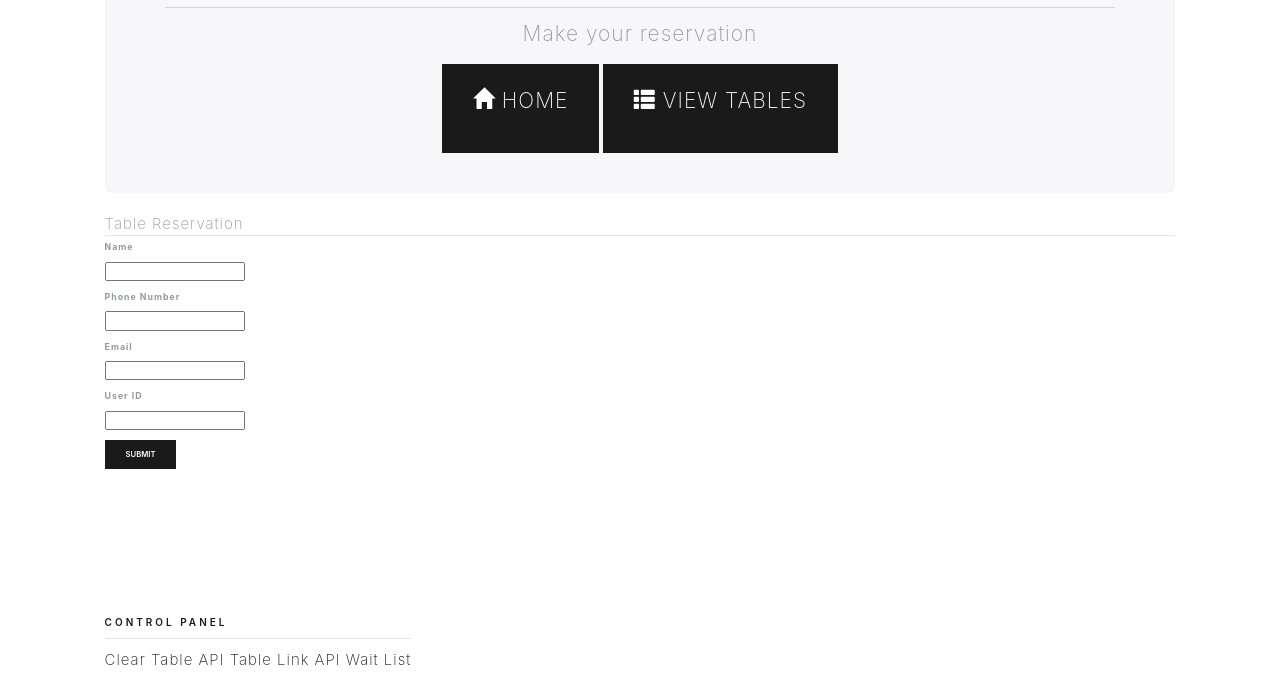
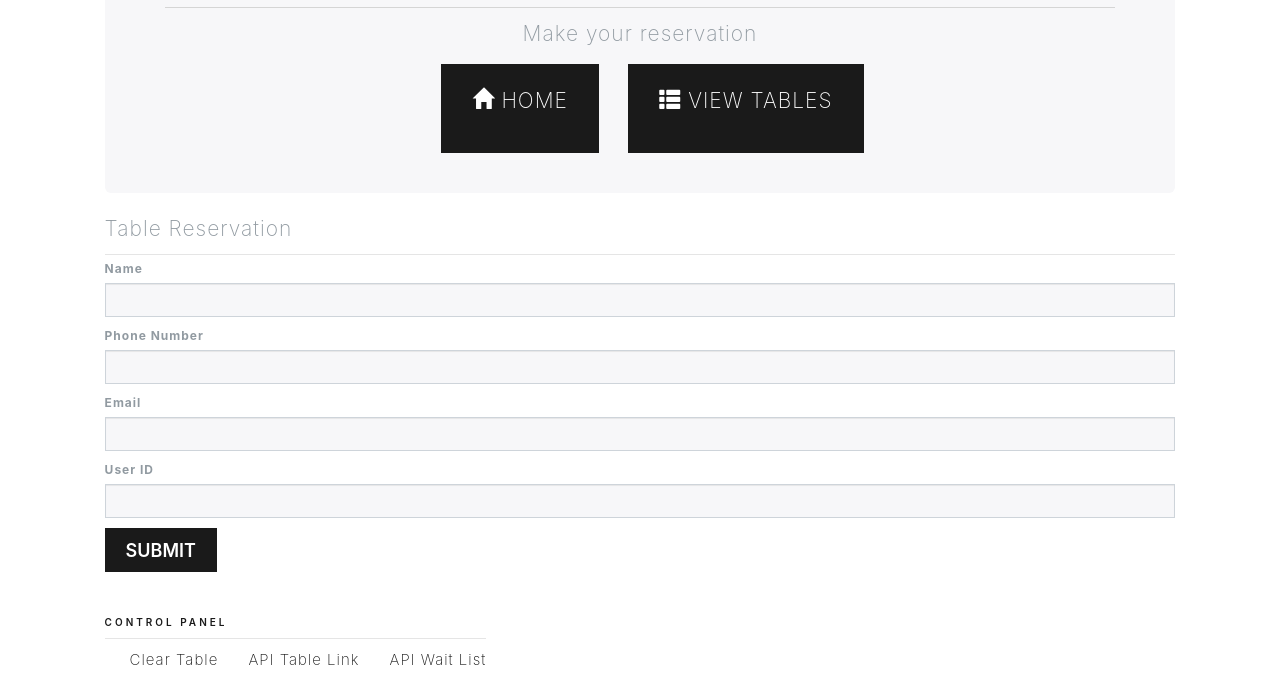
Before and after one commit to PicklesForEyes/restaurants-booker, a website: page reserve.html in a window 1280 px wide. Shown: the part 119-800 px from the top of the page. Drawn offline with nearby package versions, Linux system fonts and the light colour scheme.

Commit message:
css fixes

```diff
--- a/assets/restaurants.css
+++ b/assets/restaurants.css
@@ -1,5 +1,18 @@
 body {
 	padding: 0 7%;
+	font-size:12px;
+}
+
+legend{
+	font-size:21px;
+}
+
+a{
+	margin-left:25px;
+}
+
+.btn{
+	font-size:18px;
 }
 
 footer {
--- a/reserve.html
+++ b/reserve.html
@@ -32,22 +32,22 @@
 	<div class='row'>
 		<div class='col-xl-12'>
 			<form>
-				<legend>Table Reservation</legend>
+				<legend><p>Table Reservation</p></legend>
 				<div class='form-group'>
 					<label>Name</label>
-					<input type='name' class='form-text text-muted'>
+					<input type='name' class='form-control'>
 				</div>
 				<div class='form-group'>
 					<label>Phone Number</label>
-					<input type='phone' class='form-text text-muted'>
+					<input type='phone' class='form-control'>
 				</div>
 				<div class='form-group'>
 					<label>Email</label>
-					<input type='email' class='form-text text-muted'>
+					<input type='email' class='form-control'>
 				</div>
 				<div class='form-group'>
 					<label>User ID</label>
-					<input type='username' class='form-text text-muted'>
+					<input type='username' class='form-control'>
 				</div>
 				<button type='submit' class='btn btn-primary'>Submit</button>
 			</form>
@@ -69,6 +69,8 @@
 	</div>
 
 	<script src="https://code.jquery.com/jquery-3.2.1.min.js" integrity="sha256-hwg4gsxgFZhOsEEamdOYGBf13FyQuiTwlAQgxVSNgt4=" crossorigin="anonymous"></script>
+
+	<script src="https://maxcdn.bootstrapcdn.com/bootstrap/3.3.7/js/bootstrap.min.js" integrity="sha384-Tc5IQib027qvyjSMfHjOMaLkfuWVxZxUPnCJA7l2mCWNIpG9mGCD8wGNIcPD7Txa" crossorigin="anonymous"></script>
 </body>
 
 </html>
```
